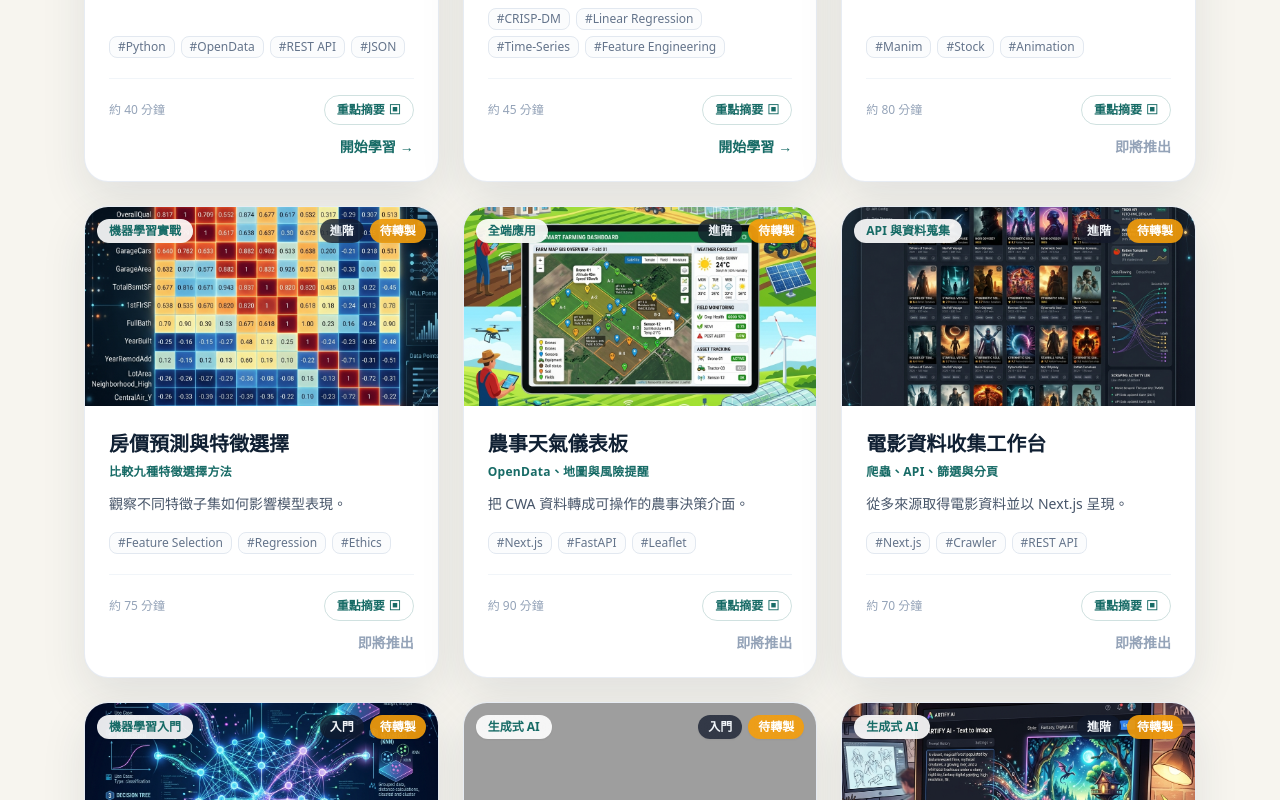
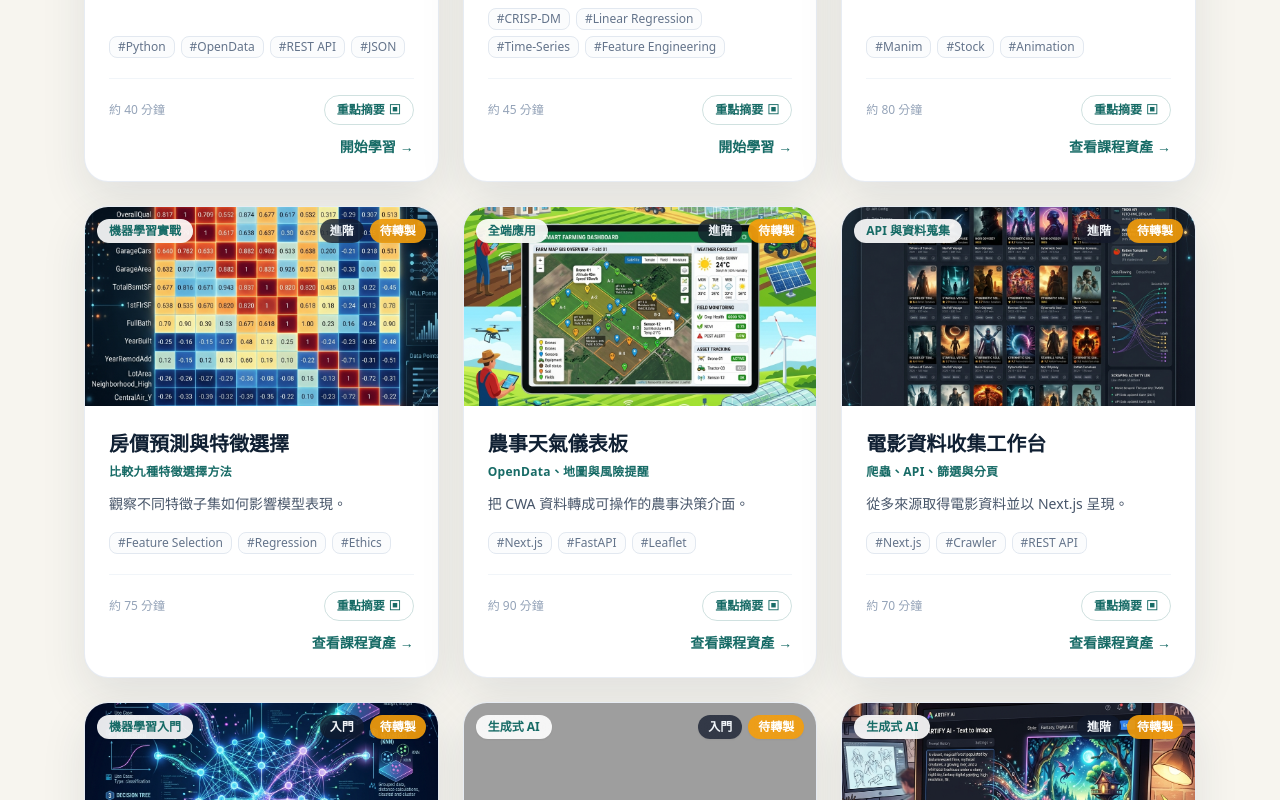
Before and after one commit to gshan1209-cell/AI-Learning-Portfolio, a Next.js app: page /courses in a window 1280 px wide. Shown: the part 1880-2680 px from the top of the page. Built offline with nearby package versions, Linux system fonts and the light colour scheme; grey boxes are pictures that could not be loaded.

Commit message:
fix: link draft course cards to asset pages

```diff
--- a/src/components/course-card.tsx
+++ b/src/components/course-card.tsx
@@ -102,16 +102,12 @@ export default function CourseCard({ course }: { course: Course }) {
           </div>
 
           <div className="mt-3 flex justify-end text-sm font-medium">
-            {enabled ? (
-              <Link
-                href={`/courses/${course.slug}`}
-                className="inline-flex items-center gap-1 font-bold text-brand hover:underline"
-              >
-                開始學習 <span>→</span>
-              </Link>
-            ) : (
-              <span className="font-semibold text-slate-400">即將推出</span>
-            )}
+            <Link
+              href={`/courses/${course.slug}`}
+              className="inline-flex items-center gap-1 font-bold text-brand hover:underline"
+            >
+              {enabled ? "開始學習" : "查看課程資產"} <span>→</span>
+            </Link>
           </div>
         </div>
       </div>
```
